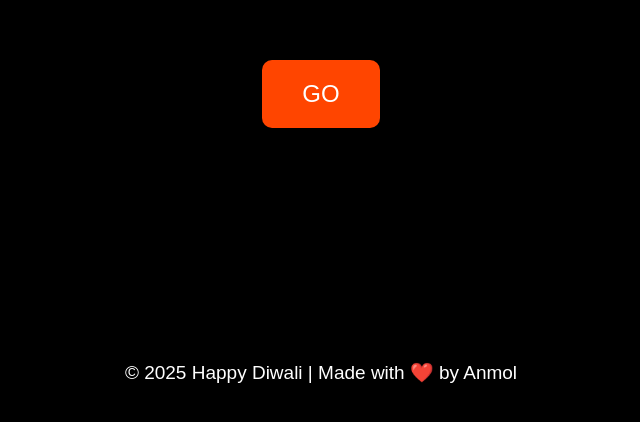
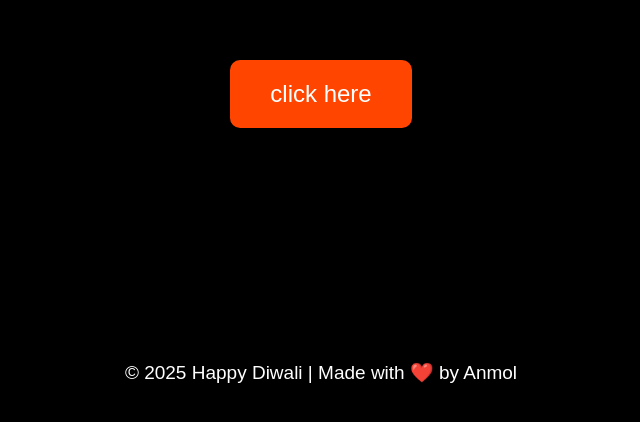
Before and after one commit to anmolchandel944/Happy-diwali, a plain HTML site: page index.html in a window 1280 px wide. Shown: the part 306-728 px from the top of the page, without its empty margins (319-959 px from the left). Drawn offline with Linux system fonts and the light colour scheme.

Commit message:
Update index.htmlclick here button

```diff
--- a/index.html
+++ b/index.html
@@ -8,7 +8,7 @@
     <link rel="stylesheet" href="style.css">
 </head>
 <body>
-    <button class="go-btn">GO</button>
+    <button class="go-btn">click here</button>
     <h1 id="text">🪔  Happy Diwali  🪔</h1>
     <div class="video-container">
         <video id="diwali-video" loop>
```
